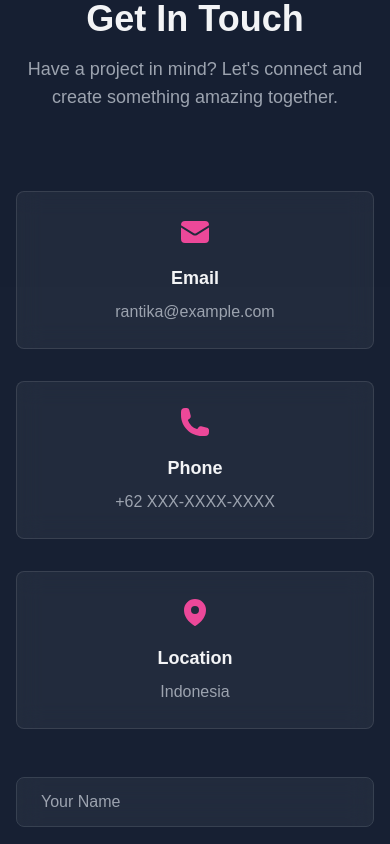
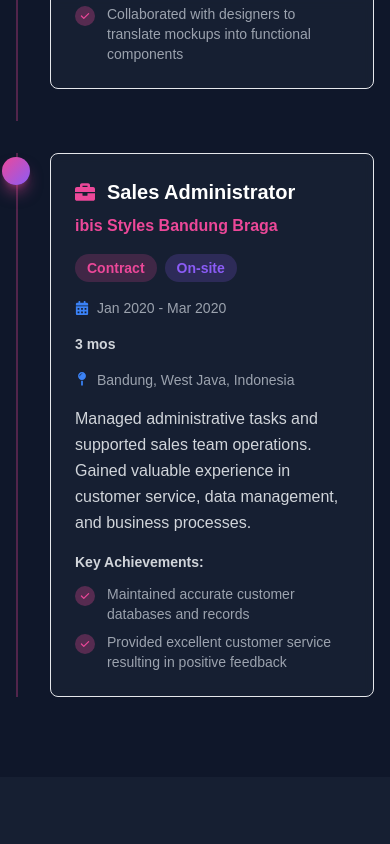
Before and after one commit to Rantikaayuning/rantikaayuning, a Next.js app: page / in a window 390 px wide. Shown: the part 5810-6654 px from the top of the page. Built offline with nearby package versions, Linux system fonts and the light colour scheme.

Commit message:
feat: add tata-arto project to portfolio and fix scroll button spacing
- Add tata-arto family finance management app to projects list
- Adjust scroll down button position in Hero section for better spacing

```diff
--- a/src/app/page.tsx
+++ b/src/app/page.tsx
@@ -2,6 +2,7 @@
 import Hero from "@/components/Hero";
 import About from "@/components/About";
 import Skills from "@/components/Skills";
+import Experience from "@/components/Experience";
 import Projects from "@/components/Projects";
 import Contact from "@/components/Contact";
 import Footer from "@/components/Footer";
@@ -13,6 +14,7 @@
       <Hero />
       <About />
       <Skills />
+      <Experience />
       <Projects />
       <Contact />
       <Footer />
--- /dev/null
+++ b/src/components/Experience.tsx
@@ -0,0 +1,132 @@
+"use client";
+
+import { motion } from "framer-motion";
+import { experience } from "@/data/portfolio";
+import { FaBriefcase, FaMapPin, FaCalendarAlt } from "react-icons/fa";
+
+export default function Experience() {
+  return (
+    <section id="experience" className="section bg-white dark:bg-dark">
+      <div className="container">
+        <motion.div
+          initial={{ opacity: 0 }}
+          whileInView={{ opacity: 1 }}
+          transition={{ duration: 0.8 }}
+          viewport={{ once: true }}
+        >
+          <h2 className="section-title">Experience</h2>
+          <p className="section-subtitle">My Professional Journey</p>
+        </motion.div>
+
+        <div className="space-y-8 mt-12">
+          {experience.map((exp, index) => (
+            <motion.div
+              key={exp.id}
+              initial={{ opacity: 0, y: 30 }}
+              whileInView={{ opacity: 1, y: 0 }}
+              transition={{ duration: 0.6, delay: index * 0.1 }}
+              viewport={{ once: true }}
+              className="relative pl-8 pb-8 border-l-2 border-primary/30 hover:border-primary/60 transition-colors duration-300 last:pb-0"
+            >
+              {/* Timeline dot */}
+              <motion.div
+                whileHover={{ scale: 1.3 }}
+                className="absolute -left-4 top-1 w-7 h-7 bg-gradient-primary rounded-full shadow-lg shadow-primary/50"
+              />
+
+              {/* Card */}
+              <motion.div
+                whileHover={{ x: 8 }}
+                className="backdrop-blur-sm bg-gray-50 dark:bg-dark-secondary/50 rounded-lg p-6 border border-gray-200 dark:border-dark-tertiary hover:border-primary/30 transition-all duration-300"
+              >
+                <div className="flex flex-col md:flex-row md:items-start md:justify-between gap-4 mb-4">
+                  <div>
+                    <div className="flex items-center gap-3 mb-2">
+                      <FaBriefcase className="text-primary text-xl" />
+                      <h3 className="text-xl md:text-2xl font-bold text-gray-900 dark:text-white">
+                        {exp.position}
+                      </h3>
+                    </div>
+                    <p className="text-primary font-semibold">{exp.company}</p>
+                  </div>
+                  <div className="flex flex-wrap gap-2">
+                    <span className="px-3 py-1 bg-primary/10 dark:bg-primary/20 text-primary text-sm font-semibold rounded-full">
+                      {exp.type}
+                    </span>
+                    <span className="px-3 py-1 bg-secondary/10 dark:bg-secondary/20 text-secondary text-sm font-semibold rounded-full">
+                      {exp.workMode}
+                    </span>
+                  </div>
+                </div>
+
+                {/* Date & Duration */}
+                <div className="flex flex-col sm:flex-row sm:items-center gap-4 text-gray-600 dark:text-gray-400 text-sm mb-4">
+                  <div className="flex items-center gap-2">
+                    <FaCalendarAlt className="text-tertiary" />
+                    <span>
+                      {exp.startDate} - {exp.endDate}
+                    </span>
+                  </div>
+                  <span className="hidden sm:inline text-tertiary">•</span>
+                  <span className="font-semibold text-gray-700 dark:text-gray-300">
+                    {exp.duration}
+                  </span>
+                </div>
+
+                {/* Location */}
+                <div className="flex items-start gap-2 text-gray-600 dark:text-gray-400 text-sm mb-4">
+                  <FaMapPin className="text-tertiary mt-0.5 flex-shrink-0" />
+                  <span>{exp.location}</span>
+                </div>
+
+                {/* Description */}
+                <p className="text-gray-700 dark:text-gray-300 leading-relaxed mb-4">
+                  {exp.description}
+                </p>
+
+                {/* Achievements */}
+                {exp.achievements && exp.achievements.length > 0 && (
+                  <motion.div
+                    initial={{ opacity: 0 }}
+                    whileInView={{ opacity: 1 }}
+                    transition={{ duration: 0.5, delay: 0.2 }}
+                  >
+                    <p className="text-sm font-semibold text-gray-700 dark:text-gray-300 mb-3">
+                      Key Achievements:
+                    </p>
+                    <ul className="space-y-2">
+                      {exp.achievements.map((achievement, idx) => (
+                        <motion.li
+                          key={idx}
+                          initial={{ opacity: 0, x: -10 }}
+                          whileInView={{ opacity: 1, x: 0 }}
+                          transition={{ duration: 0.4, delay: idx * 0.1 }}
+                          className="flex items-start gap-3 text-gray-600 dark:text-gray-400 text-sm"
+                        >
+                          <span className="inline-flex items-center justify-center w-5 h-5 rounded-full bg-primary/20 dark:bg-primary/30 mt-0.5 flex-shrink-0">
+                            <svg
+                              className="w-3 h-3 text-primary"
+                              fill="currentColor"
+                              viewBox="0 0 20 20"
+                            >
+                              <path
+                                fillRule="evenodd"
+                                d="M16.707 5.293a1 1 0 010 1.414l-8 8a1 1 0 01-1.414 0l-4-4a1 1 0 011.414-1.414L8 12.586l7.293-7.293a1 1 0 011.414 0z"
+                                clipRule="evenodd"
+                              />
+                            </svg>
+                          </span>
+                          <span>{achievement}</span>
+                        </motion.li>
+                      ))}
+                    </ul>
+                  </motion.div>
+                )}
+              </motion.div>
+            </motion.div>
+          ))}
+        </div>
+      </div>
+    </section>
+  );
+}
--- a/src/components/Hero.tsx
+++ b/src/components/Hero.tsx
@@ -127,7 +127,7 @@
       <motion.div
         animate={{ y: [0, 10, 0] }}
         transition={{ duration: 2, repeat: Infinity }}
-        className="absolute bottom-8 left-1/2 transform -translate-x-1/2"
+        className="absolute bottom-4 left-1/2 transform -translate-x-1/2"
       >
         <button
           onClick={scrollToSection}
--- a/src/components/Navbar.tsx
+++ b/src/components/Navbar.tsx
@@ -24,6 +24,7 @@
     { label: "Home", id: "home" },
     { label: "About", id: "about" },
     { label: "Skills", id: "skills" },
+    { label: "Experience", id: "experience" },
     { label: "Projects", id: "projects" },
     { label: "Contact", id: "contact" },
   ];
--- a/src/data/portfolio.ts
+++ b/src/data/portfolio.ts
@@ -40,6 +40,20 @@
   featured: boolean;
 }
 
+export interface Experience {
+  id: string;
+  company: string;
+  position: string;
+  type: string; // Full-time, Contract, Internship
+  startDate: string;
+  endDate: string;
+  duration: string;
+  location: string;
+  workMode: string; // Hybrid, Remote, On-site
+  description: string;
+  achievements?: string[];
+}
+
 export interface Social {
   platform: string;
   url: string;
@@ -49,13 +63,13 @@
 export const profile: Profile = {
   name: "Rantika Ayuning",
   title: "Frontend Developer",
-  subtitle: "Crafting Beautiful Digital Experiences",
+  subtitle: "Building Innovation Through Code",
   description:
-    "Result-driven Frontend Developer passionate about building user-friendly, responsive web applications. Specialized in React, Next.js, and modern web technologies.",
+    "Experienced Frontend Developer with 2+ years of professional experience in building responsive, scalable web applications. Specialized in React.js, Next.js, and modern web technologies. Proven track record of delivering high-quality solutions in collaborative team environments.",
   email: "rantika@example.com",
   phone: "+62 XXX-XXXX-XXXX",
-  location: "Indonesia",
-  bio: "Recently graduated from Glints Academy x Binar Academy coding bootcamp as Junior Frontend Developer with excellent problem-solving skills and ability to perform well in a team. Currently seeking opportunities to leverage my front-end development skills in a professional environment.",
+  location: "South Jakarta, Indonesia",
+  bio: "Frontend Developer with 2+ years of hands-on experience in designing and developing user-centric web applications. Proficient in React.js, Next.js, and Tailwind CSS. Passionate about writing clean, maintainable code and creating seamless user experiences. Strong problem-solving abilities and excellent collaboration skills proven across diverse team environments.",
 };
 
 export const education: Education[] = [
@@ -99,9 +113,83 @@
   },
 ];
 
+export const experience: Experience[] = [
+  {
+    id: "1",
+    company: "Praktis",
+    position: "Frontend Developer",
+    type: "Full-time",
+    startDate: "Jul 2022",
+    endDate: "Feb 2025",
+    duration: "2 yrs 8 mos",
+    location: "South Jakarta, Jakarta, Indonesia",
+    workMode: "Hybrid",
+    description:
+      "Developed and maintained responsive web applications using React.js and Next.js. Collaborated with cross-functional teams including UI/UX designers and backend developers to deliver high-quality user interfaces.",
+    achievements: [
+      "Built multiple responsive components resulting in 20% improved user engagement",
+      "Optimized application performance reducing load time by 30% through lazy loading and code splitting",
+      "Mentored and conducted code reviews to maintain code quality standards",
+    ],
+  },
+  {
+    id: "2",
+    company: "MG Indotech",
+    position: "Junior Frontend Developer",
+    type: "Contract",
+    startDate: "Jun 2021",
+    endDate: "Jun 2022",
+    duration: "1 yr 1 mo",
+    location: "West Jakarta, Jakarta, Indonesia",
+    workMode: "On-site",
+    description:
+      "Contributed to the development of web applications using React.js and Redux. Implemented responsive designs and integrated RESTful APIs for seamless data communication.",
+    achievements: [
+      "Developed 15+ React components with complete test coverage",
+      "Successfully integrated third-party APIs improving system efficiency",
+      "Implemented responsive design patterns compatible with all devices",
+      "Collaborated with designers to translate mockups into functional components",
+    ],
+  },
+  {
+    id: "3",
+    company: "ibis Styles Bandung Braga",
+    position: "Sales Administrator",
+    type: "Contract",
+    startDate: "Jan 2020",
+    endDate: "Mar 2020",
+    duration: "3 mos",
+    location: "Bandung, West Java, Indonesia",
+    workMode: "On-site",
+    description:
+      "Managed administrative tasks and supported sales team operations. Gained valuable experience in customer service, data management, and business processes.",
+    achievements: [
+      "Maintained accurate customer databases and records",
+      "Provided excellent customer service resulting in positive feedback",
+    ],
+  },
+];
+
 export const projects: Project[] = [
   {
     id: "1",
+    name: "tata-arto",
+    description: "Family Finance Management App",
+    longDescription:
+      "A mobile app that helps families manage finances together. Track expenses, analyze spending patterns, and manage family budgets in real-time. Features include multi-user family management, expense & income tracking, real-time synchronization, monthly analytics, and search & filtering capabilities.",
+    technologies: [
+      "React Native",
+      "Expo",
+      "TypeScript",
+      "Supabase",
+      "Zustand",
+      "TailwindCSS",
+      "Netlify",
+    ],
+    featured: true,
+  },
+  {
+    id: "2",
     name: "Lektur",
     description: "Learning Management System",
     longDescription:
@@ -112,7 +200,7 @@
     featured: true,
   },
   {
-    id: "2",
+    id: "3",
     name: "BBM Warehouse",
     description: "Movie Discovery Application",
     longDescription:
```
Also changed, not shown: src/components/Contact.tsx (+5 -5 lines), src/components/Footer.tsx (+9 -5 lines).
